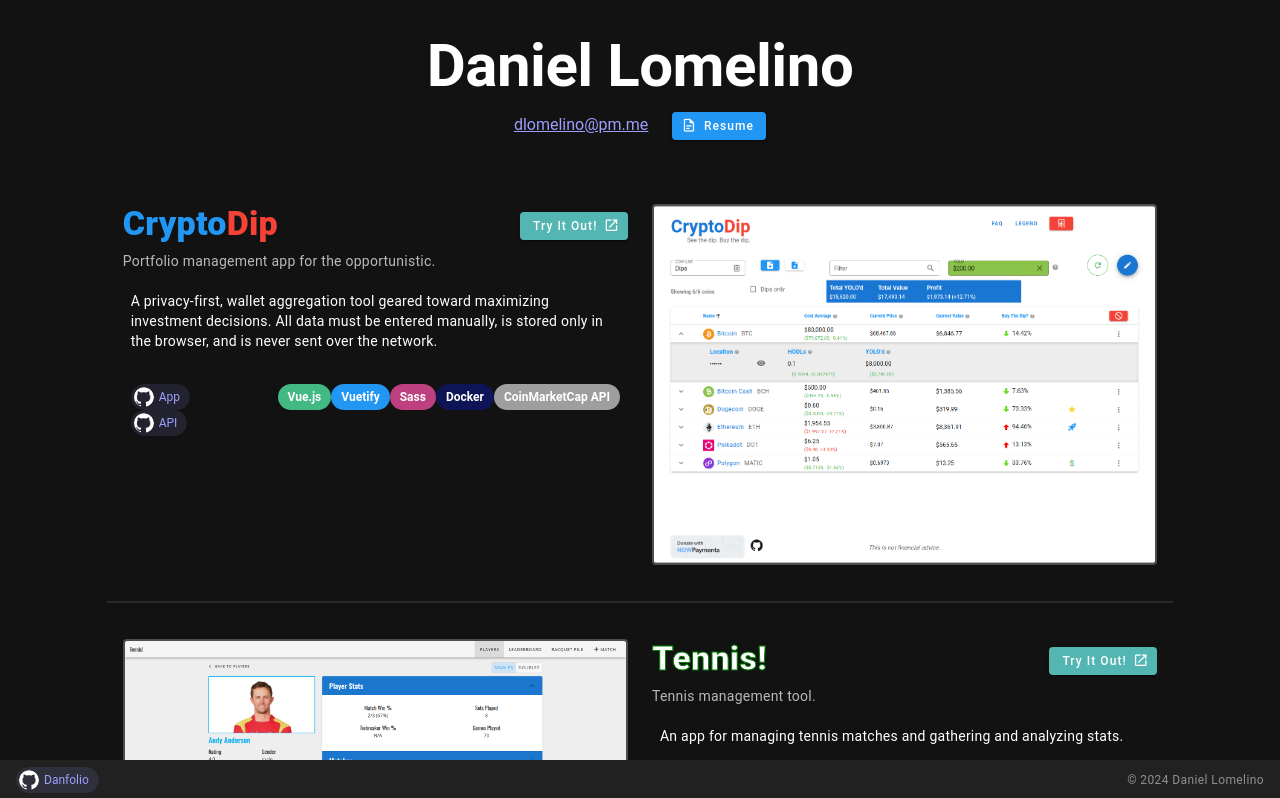
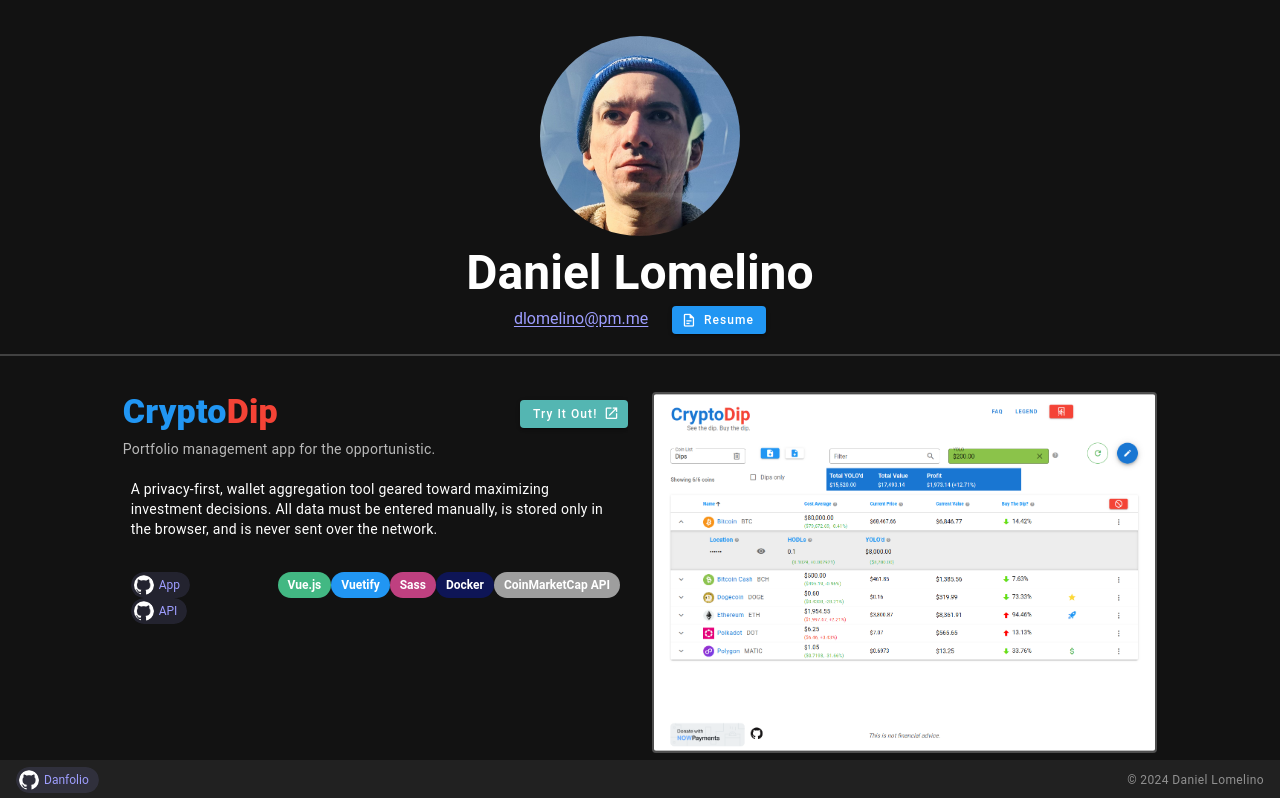
Before and after one commit to dlom123/danfolio, a Vue app: page / in a window 1280 px wide. Shown: the top 798 px of the page. Built offline with nearby package versions, Linux system fonts and the light colour scheme.

Commit message:
Add avatar photo

```diff
--- a/src/components/Home.vue
+++ b/src/components/Home.vue
@@ -1,13 +1,15 @@
 <template>
   <v-container fluid class="pa-0">
-    <v-row class="mt-6 mb-1 mb-md-4 justify-center">
+    <v-row class="mt-6 mb-1 mb-md-2 justify-center">
       <v-col cols="auto" class="text-center">
-        <h1 class="mb-4 text-h2 font-weight-bold">Daniel Lomelino</h1>
+        <v-avatar image="@/assets/images/avatar.png" size="200" class="mb-3" />
+        <h1 class="mb-2 text-h3 font-weight-bold">Daniel Lomelino</h1>
         <a href="mailto:dlomelino@pm.me">dlomelino@pm.me</a>
         <v-btn color="primary" size="small" prepend-icon="mdi-file-document-outline" :href="resume" target="_blank"
-          class="text-capitalize ml-6">Resume</v-btn>
+        class="text-capitalize ml-6">Resume</v-btn>
       </v-col>
     </v-row>
+    <v-divider opacity="0.2" thickness="2" />
 
     <!-- BEGIN Projects section -->
     <v-row no-gutters>
```
Also changed, not shown: src/assets/images/avatar.png (added).
